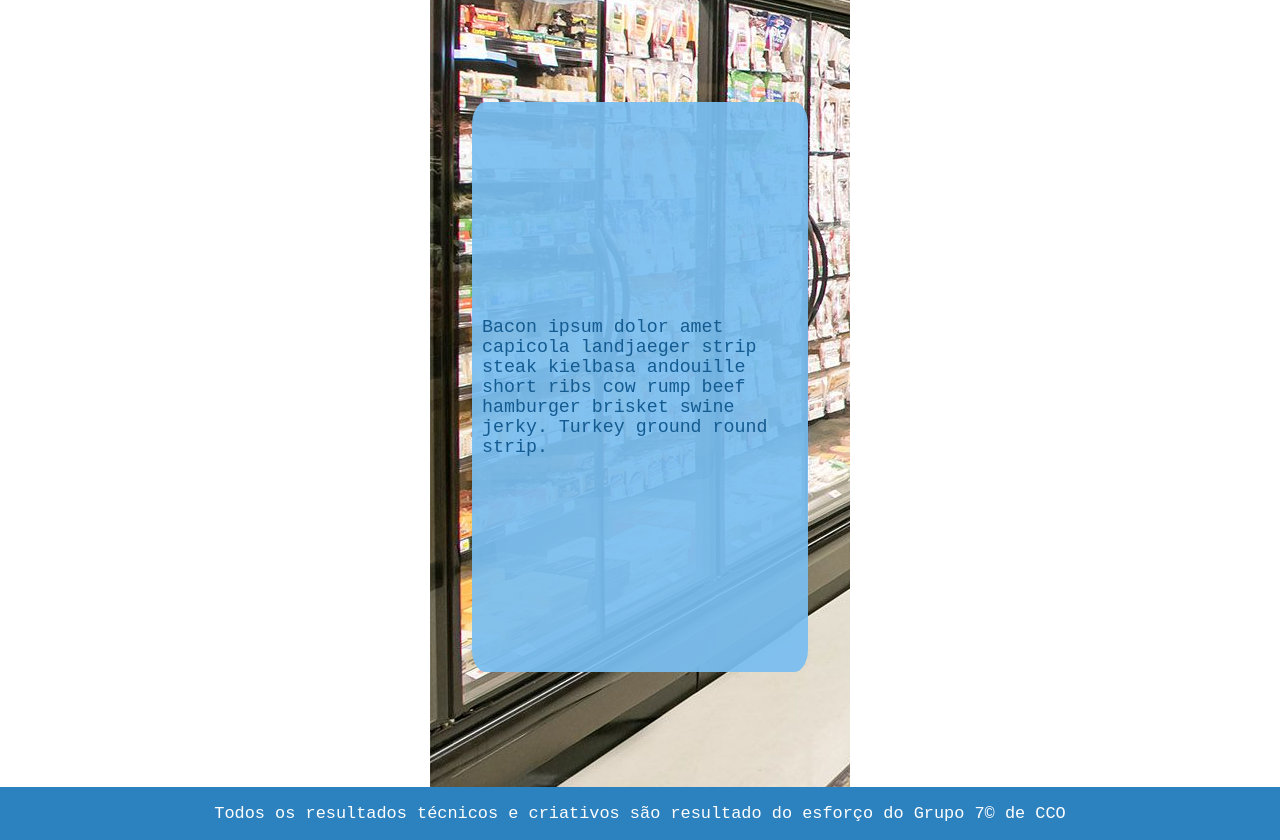
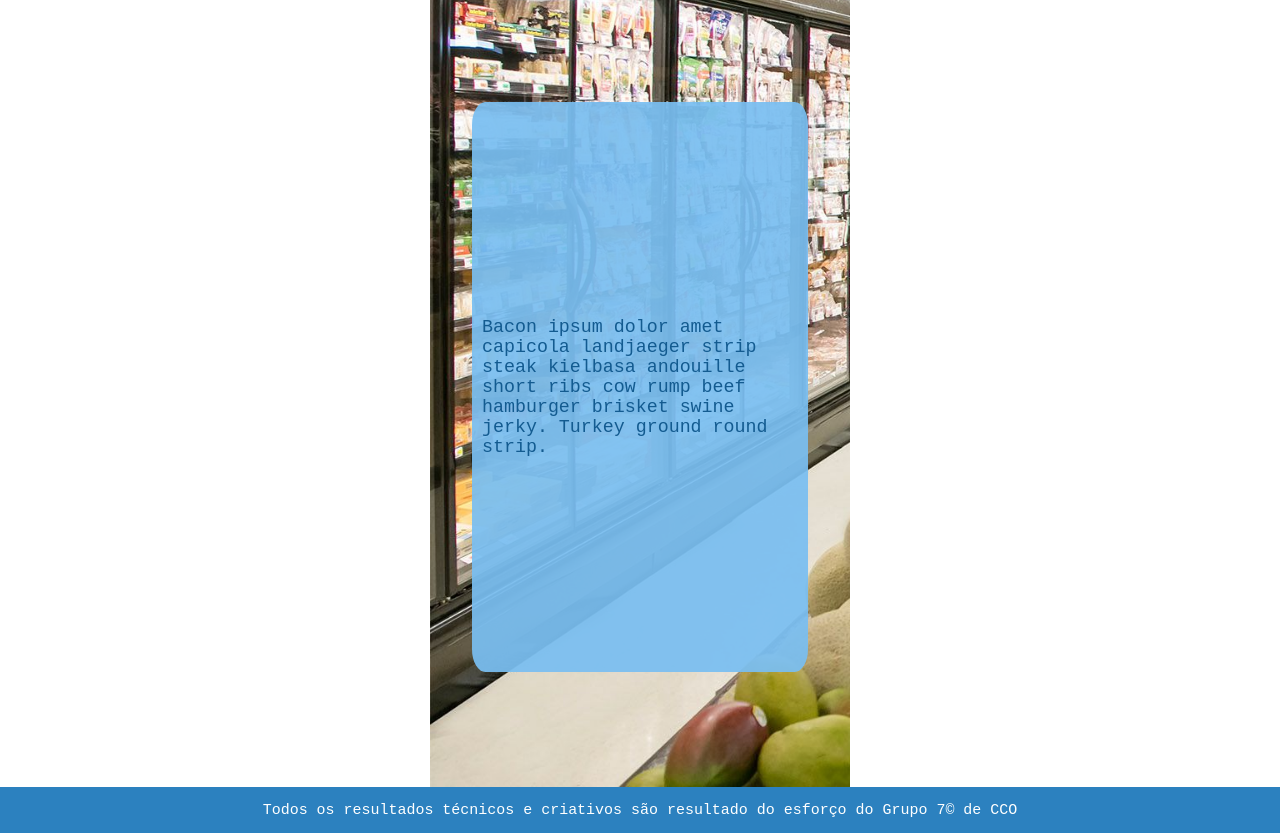
Before and after one commit to Alberani/MercoFlux, a plain HTML site: page Projeto Site Inst/index.html in a window 1280 px wide. Shown: the part 80-920 px from the top of the page. Drawn offline with Linux system fonts and the light colour scheme.

Commit message:
Atualização da altura do banner

```diff
--- a/Projeto Site Inst/css/style.css
+++ b/Projeto Site Inst/css/style.css
@@ -85,14 +85,15 @@ a{
 .banner {
     display: flex;
     background-image: url(../images/BG_01.jpg);
+    background-size: cover; /* Define o tamanho do background, saiba mais em: https://cssreference.io/property/background-size/ */
     justify-self: center;
-    height: 800px;
-
+    height: 100vh;
 }
 
 .banner .card {
     background-color: #7abff1ec;
-    height: 400px; width: 400px;
+    height: 400px;
+    width: 400px;
     display: flex;
     border-radius: 4%;
     padding: 10px;
@@ -154,6 +155,7 @@ a{
 .footer .container{
     display: flex;
     justify-content: center;
+    font-size: 0.9vw;
 }
 
 /* Div cadastro */
@@ -194,7 +196,6 @@ a{
     color: #135b90;
     font-family: monospace;
     /* font-size: 25px; */
-
     height: 300px;
     display: flex;
 
```
